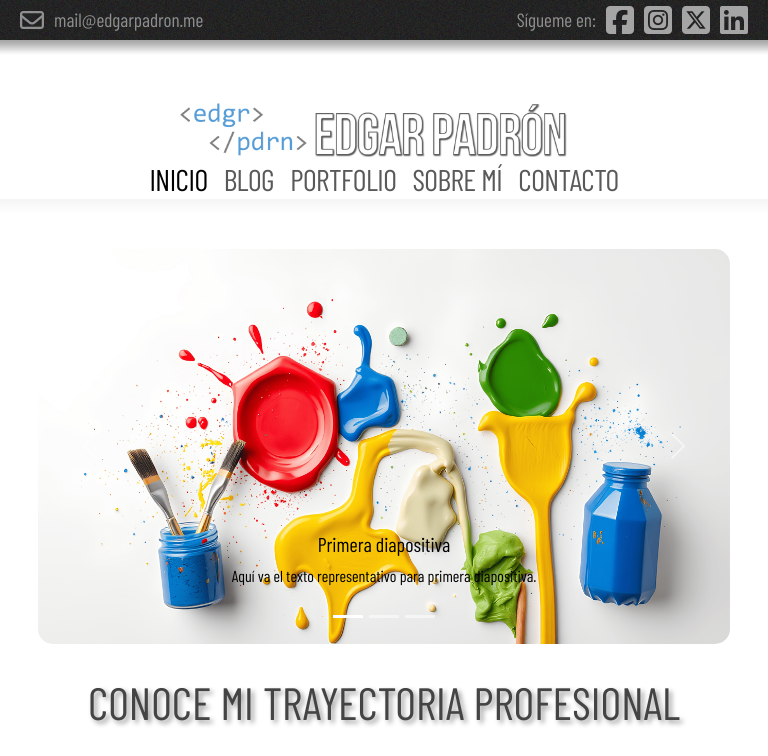
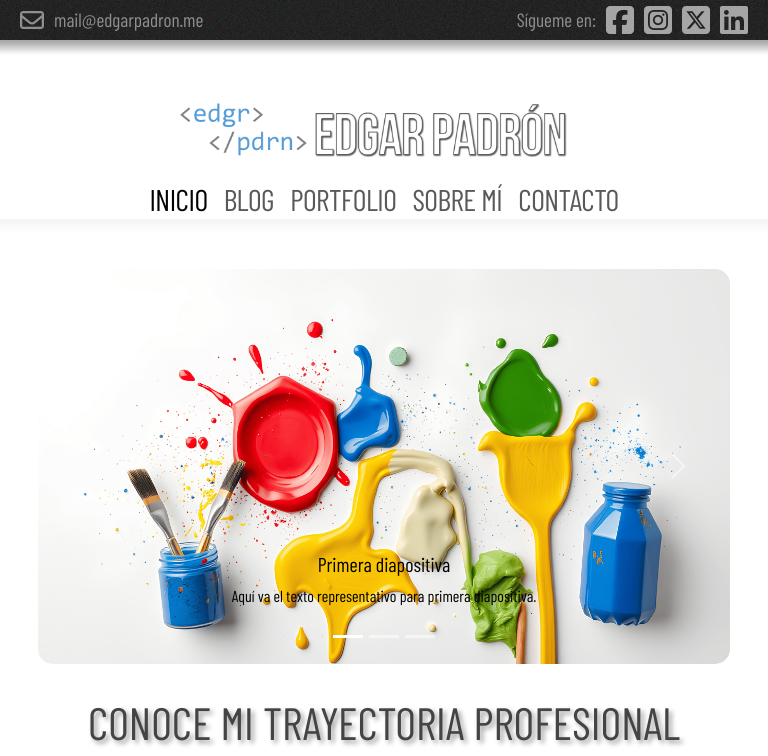
Before and after one commit to funkeducation/edgarpadron, a website: page index.html in a window 768 px wide. Shown: the top 756 px of the page. Drawn offline with nearby package versions, Linux system fonts and the light colour scheme; a web font is replaced by a local one.

Commit message:
Mejoras Diseño Navbar Bootstrap

```diff
--- a/sass/style.scss
+++ b/sass/style.scss
@@ -1341,3 +1341,10 @@ input[type=text], select, textarea {
         margin-top: 50px;
     }
 }
+
+/* Diseño responsivo Navbar de Bootstrap */
+@media screen and (max-width: 1014px) and (min-width: 576px) {
+    .nav-item {
+        margin-top: 30px;
+    }
+}
```
Also changed, not shown: css/style.css, 1 other file.
